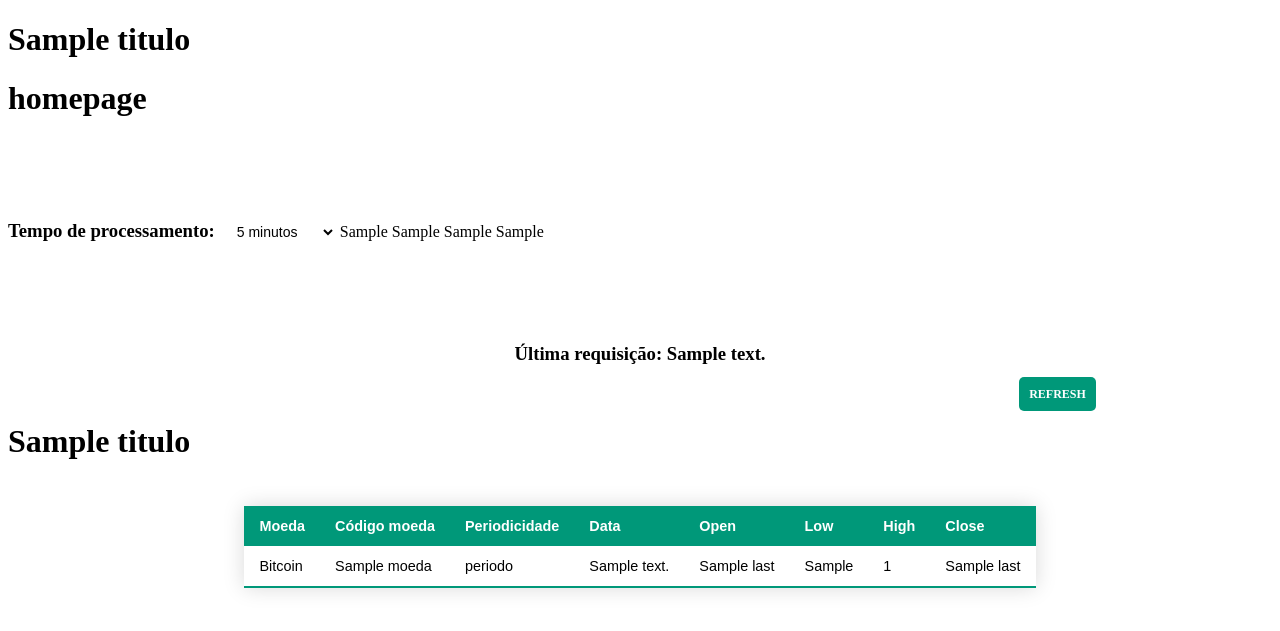
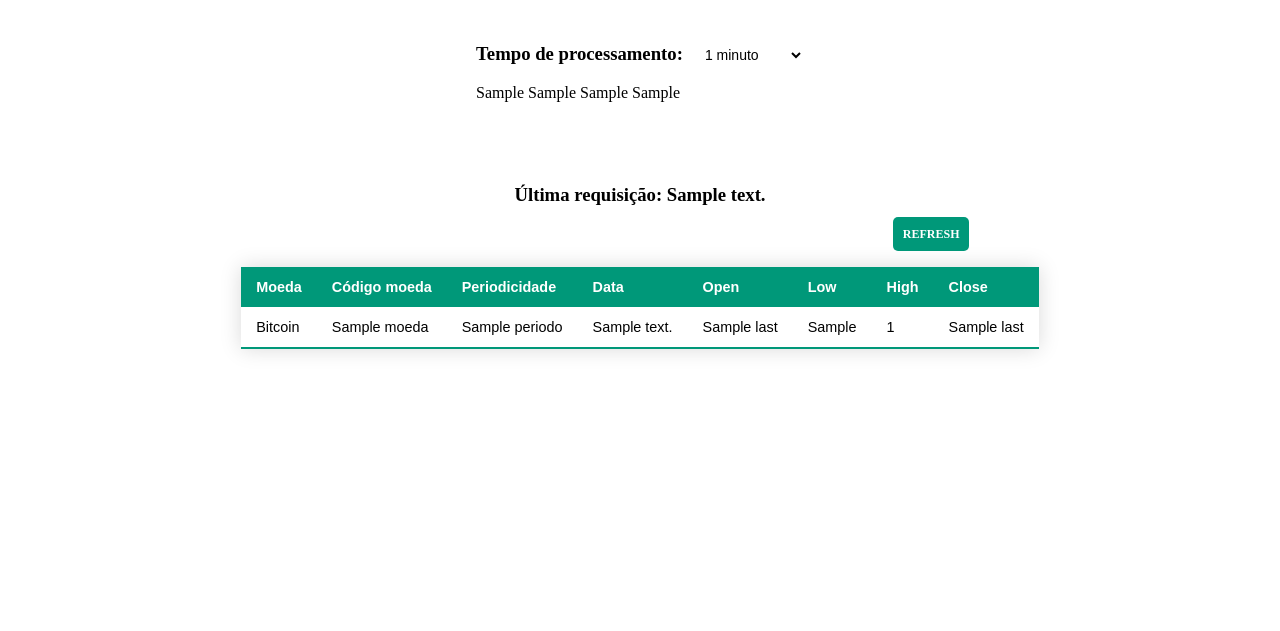
Before and after one commit to nayaras/flask-bokeh-poloniex, a Flask app: template templates/index.html in a window 1280 px wide; the page is wider, and only the part inside the window is pictured. Shown: the top 631 px of that part. Run offline with Flask 2, Linux system fonts and the light colour scheme; the template is opened without the code that fills it: most values are stand-ins (such as "Sample title", 1, 10 or a date in 2020); some libraries are stand-ins or nearby versions.

Commit message:
add jquery para tempo de execução

```diff
--- a/app.py
+++ b/app.py
@@ -5,23 +5,30 @@ from datetime import datetime
 from bokeh.embed import components
 from bokeh.plotting import figure
 from bokeh.resources import INLINE
-from bokeh.models import ColumnDataSource, HoverTool, CrosshairTool, SingleIntervalTicker, LinearAxis, DatetimeTickFormatter
+from bokeh.models import (
+    ColumnDataSource,
+    HoverTool,
+    CrosshairTool,
+    SingleIntervalTicker,
+    LinearAxis,
+    DatetimeTickFormatter,
+)
 import numpy as np
 from flask_mysqldb import MySQL
 from flask_apscheduler import APScheduler
 import pandas as pd
 
 
-#ativar: venv\Scripts\activate
-#set FLASK_ENV=development
-#set FLASK_APP=app.py
-app = Flask(__name__)
-app.config['TEMPLATES_AUTO_RELOAD'] = True
+# ativar: venv\Scripts\activate
+# set FLASK_ENV=development
+# set FLASK_APP=app.py
+app = Flask(__name__, static_url_path="")
+app.config["TEMPLATES_AUTO_RELOAD"] = True
 
-app.config['MYSQL_HOST'] = 'localhost'
-app.config['MYSQL_USER'] = 'root'
-app.config['MYSQL_PASSWORD'] = '123456'
-app.config['MYSQL_DB'] = 'smarttbot'
+app.config["MYSQL_HOST"] = "localhost"
+app.config["MYSQL_USER"] = "root"
+app.config["MYSQL_PASSWORD"] = "123456"
+app.config["MYSQL_DB"] = "smarttbot"
 
 mysql = MySQL(app)
 
@@ -31,18 +38,19 @@ def get_data():
         url = "https://poloniex.com/public?command=returnTicker"
 
         res = requests.get(url)
-        date = res.headers['Date']
+        date = res.headers["Date"]
         print(date)
 
         resposta = res.json()
         # with open('out.json', 'w') as outfile:
         #     json.dump(res.json(), outfile)
-        print('aqui: ', res.json()['USDT_BTC'])
+        #print("aqui: ", res.json()["USDT_BTC"])
 
     except:
         print("An exception occurred")
 
     return res, date
+
 
 def insert(date, resposta):
     last_id_insert = -1
@@ -50,71 +58,88 @@ def insert(date, resposta):
         cur = mysql.connection.cursor()
         data_hora = datetime.strptime(date, "%a, %d %b %Y %H:%M:%S %Z")
 
-        cur.execute("INSERT INTO cotacao(moeda_label, moeda_cod, periodicidade, data_hora, open, low, high, close) VALUES (%s, %s, %s, %s, %s, %s, %s, %s)",
-                    ('Bitcoin', 'USDT_BTC', '1', data_hora, resposta['USDT_BTC']['last'], resposta['USDT_BTC']['lowestAsk'], resposta['USDT_BTC']['highestBid'], resposta['USDT_BTC']['last']))
+        cur.execute(
+            "INSERT INTO cotacao(moeda_label, moeda_cod, periodicidade, data_hora, open, low, high, close) VALUES (%s, %s, %s, %s, %s, %s, %s, %s)",
+            (
+                "Bitcoin",
+                "USDT_BTC",
+                "1",
+                data_hora,
+                resposta["USDT_BTC"]["last"],
+                resposta["USDT_BTC"]["lowestAsk"],
+                resposta["USDT_BTC"]["highestBid"],
+                resposta["USDT_BTC"]["last"],
+            ),
+        )
         mysql.connection.commit()
 
-
-        #pega o id da última insercao
+        # pega o id da última insercao
         last_id_insert = cur.lastrowid
-        print('last', last_id_insert)
+        #print("last", last_id_insert)
 
         cur.close()
     except:
-        print('[DEBUG :: DB] Erro ao salvar ultima transacao no BD.')
+        print("[DEBUG :: DB] Erro ao salvar ultima transacao no BD.")
 
     return last_id_insert
 
+
 def update(close):
-    print('chamou pdate')
     try:
         cur = mysql.connection.cursor()
-        #pega o id do ultimo candle inserido
+        # pega o id do ultimo candle inserido
         cur.execute("select id from smarttbot.cotacao ORDER BY id DESC LIMIT 1")
         id = cur.fetchone()
-        print('id ',id)
-        cur.execute("update smarttbot.cotacao set `close` = %s where id =%s",(close,id))
+        #print("id ", id)
+        cur.execute(
+            "update smarttbot.cotacao set `close` = %s where id =%s", (close, id)
+        )
     except:
-        print('[DEBUG :: DB] Erro no update do candlestick.')
+        print("[DEBUG :: DB] Erro no update do candlestick.")
 
 
 def select(time):
     rows = []
     try:
         cur = mysql.connection.cursor()
-
-        cur.execute("select data_hora, open, low, high, close from cotacao where periodicidade= %s", (time))
+        # seleciona todo mundo no período de 24h
+        cur.execute(
+            "select data_hora, open, low, high, close from cotacao where periodicidade= %s and data_hora >= CURDATE() AND data_hora < CURDATE() + INTERVAL 1 DAY ORDER BY data_hora",
+            (time),
+        )
         rows = cur.fetchall()
 
         cur.close()
 
     except:
-        print('[DEBUG :: DB] Erro no select do candlestick.')
+        print("[DEBUG :: DB] Erro no select do candlestick.")
 
     return rows
 
 
-def create_candlestick():
+def create_candlestick(time):
 
-    rows = select("1")
-    if len(rows) > 0:
-        print('[DEBUG ::] ', len(rows), 'linhas obtidas.')
+    rows = select(time)
+    #if len(rows) > 0:
+    print("[DEBUG ::] ", len(rows), "linhas obtidas.")
         # for i in rows:
         #     print('teste ',i[0])
 
-    df = pd.DataFrame(rows, columns=['data_hora', 'open', 'low','high','close'])
-    print('cols1', df.columns)
+    df = pd.DataFrame(rows, columns=["data_hora", "open", "low", "high", "close"])
+    #print("cols1", df.columns)
     seqs = np.arange(df.shape[0])
     df["seq"] = pd.Series(seqs)
-    print(type(df["open"][0]))
+    #print(type(df["open"][0]))
 
     df["data_hora"] = pd.to_datetime(df["data_hora"])
-    df['data_hora'] = df['data_hora'].apply(lambda x: x.strftime('%d/%m/%y %H:%M:%S'))
-    #df['changepercent']=df['changepercent'].apply(lambda x: str(x)+"%")
+    df["data_hora"] = df["data_hora"].apply(lambda x: x.strftime("%d/%m/%y %H:%M:%S"))
+    # df['changepercent']=df['changepercent'].apply(lambda x: str(x)+"%")
 
-    df['mid'] = df.apply(lambda x: (x['open']+x['close'])/2, axis=1)
-    df['height'] = df.apply(lambda x: abs(
-        x['close']-x['open'] if x['close'] != x['open'] else 0.001), axis=1)
+    df["mid"] = df.apply(lambda x: (x["open"] + x["close"]) / 2, axis=1)
+    df["height"] = df.apply(
+        lambda x: abs(x["close"] - x["open"] if x["close"] != x["open"] else 0.001),
+        axis=1,
+    )
 
     inc = df.close > df.open
     dec = df.open > df.close
@@ -134,52 +159,73 @@ def create_candlestick():
     )
 
     TOOLS = [CrosshairTool(), hover]
-    #para setar range do eixo y
+    # para setar range do eixo y
     max_value = df["high"].max() + 300
     min_value = df["low"].min() - 300
-    p = figure(plot_width=700, plot_height=400, tools=TOOLS,
-            title="Candlestick do dia "+df["data_hora"][0], y_range=(min_value, max_value))
-    #p.xaxis.major_label_orientation = 50000/4
-    p.xaxis.formatter = DatetimeTickFormatter(minutes = ['%M'])
-
+    p = figure(
+        plot_width=700,
+        plot_height=400,
+        tools=TOOLS,
+        title="Candlestick do dia " + df["data_hora"][0],
+        y_range=(min_value, max_value),
+    )
+    # p.xaxis.major_label_orientation = 50000/4
+    p.xaxis.formatter = DatetimeTickFormatter(minutes=["%M"])
 
     p.grid.grid_line_alpha = 0.3
 
     # this is the up tail
     p.segment(df.seq[inc], df.high[inc], df.seq[inc], df.low[inc], color="red")
     # this is the bottom tail
-    p.segment(df.seq[dec], df.high[dec], df.seq[dec],
-            df.low[dec], color="green")
+    p.segment(df.seq[dec], df.high[dec], df.seq[dec], df.low[dec], color="green")
     # this is the candle body for the red dates
-    p.rect(x='seq', y='mid', width=w, height='height',
-        fill_color="red", line_color="red", source=sourceInc)
+    p.rect(
+        x="seq",
+        y="mid",
+        width=w,
+        height="height",
+        fill_color="red",
+        line_color="red",
+        source=sourceInc,
+    )
     # this is the candle body for the green dates
-    p.rect(x='seq', y='mid', width=w, height='height',
-        fill_color="green", line_color="green", source=sourceDec)
+    p.rect(
+        x="seq",
+        y="mid",
+        width=w,
+        height="height",
+        fill_color="green",
+        line_color="green",
+        source=sourceDec,
+    )
 
     return p
 
+#tempo default
+tempo = "1"
+@app.route("/", methods=["GET", "POST"])
+def home():
+    global tempo
+    if request.method == "GET":
+        if "selected_index" in request.args:
+            tempo = request.args.get("selected_index")
+            print('recarregou aqui')
 
-@app.route("/get-selected")
-def get_selected():
-    select = request.form.get('time')
-    return redirect(url_for('/'))
-
-@app.route("/", methods=['GET', 'POST'])
-def home():
-    print('chamou home ',str(datetime.now()))
+    print("chamou home ", str(datetime.now()))
     res = get_data()
 
     if res[0].status_code == 200:
         resposta = res[0].json()
-        moedas_selecionadas = ['USDT_BTC', 'USDC_BTC',
-                               'BTC_BTS', 'BTC_DASH', 'BTC_DOGE', 'BTC_LTC']
-        print('resp ', resposta['BTC_BTS'])
-        update(resposta['USDT_BTC']['last'])
-
-
-
-
+        moedas_selecionadas = [
+            "USDT_BTC",
+            "USDC_BTC",
+            "BTC_BTS",
+            "BTC_DASH",
+            "BTC_DOGE",
+            "BTC_LTC",
+        ]
+        #print("resp ", resposta["BTC_BTS"])
+        update(resposta["USDT_BTC"]["last"])
 
         insert(res[1], resposta)
 
@@ -188,16 +234,25 @@ def home():
         # scheduler.start()
 
 
+
         # grab the static resources
         js_resources = INLINE.render_js()
         css_resources = INLINE.render_css()
-        candlestick = create_candlestick()
+        candlestick = create_candlestick(tempo)
         script, div = components(candlestick)
 
 
-        return render_template("index.html", cotacao=resposta, moedas=moedas_selecionadas, data_requisicao=res[1], plot_script=script,
-        plot_div=div,
-        js_resources=js_resources,
-        css_resources=css_resources)
+
+        return render_template(
+            "index.html",
+            cotacao=resposta,
+            moedas=moedas_selecionadas,
+            data_requisicao=res[1],
+            periodo=tempo,
+            plot_script=script,
+            plot_div=div,
+            js_resources=js_resources,
+            css_resources=css_resources,
+        )
     else:
         return render_template("index.html", cotacao="ERROR")
--- /dev/null
+++ b/static/js/jquery.min.js
@@ -0,0 +1,36 @@
+$('#time').change(function () {
+    //location.reload();
+    var selected_index = $('#time :selected').val();
+    console.log('val', selected_index)
+    localStorage.setItem("time", selected_index);
+    $.ajax({
+        type: "GET",
+        url: '/',
+        data: {
+            'selected_index': selected_index
+        },
+        success: function (response) {
+            console.log("foi");
+            downString = response.downloadString;
+            //$("#candlestick").load("/");
+            window.location = window.location.href;
+        }
+    });
+    //window.location.reload();
+});
+$(document).ready(function () {
+    if ($('#time').val() == null) {
+        localStorage.setItem("time", "1");
+    }
+    if ($('#time').length) {
+        $('#time').val(localStorage.getItem("time"));
+
+    }
+
+
+    //console.log('tam ',$('#time').length, 'tam 2', $('#time :selected').val())
+});
+// window.onbeforeunload = (function() {
+//     //localStorage.removeItem("time");
+//     localStorage.clear();
+// });
--- a/static/style.css
+++ b/static/style.css
@@ -46,13 +46,12 @@
     border: none;
     font-weight: 900;
     border-radius: 5px;
-    width: 20%;
-    margin-left: 80%;
-    margin-right: 50%;
-
-
+    margin-left: 70%;
   }
-
+.candlestick{
+  justify-content: center;
+  display: grid;
+}
 /* Dropdown time */
 /* Style The Dropdown Button */
 .dropbtn {
@@ -61,6 +60,7 @@
   padding: 14px;
   font-size: 14px;
   border: 1px;
+  border-color: #009879;
   cursor: pointer;
   display: inline;
 }
@@ -76,7 +76,9 @@
 
 }
 .inline {
-  display: inline;
+  display: inline-block;
+  padding: 0%;
+  width: 100%;
 }
 
 /* The container <div> - needed to position the dropdown content */
--- a/templates/base.html
+++ b/templates/base.html
@@ -4,24 +4,22 @@
   <head>
     <meta charset="utf-8">
     <meta name="viewport" content="width=device-width, initial-scale=1">
-  <title>Lista</title>
+    <title>Candlestick</title>
     <link href="{{ url_for('static', filename='style.css') }}" rel="stylesheet">
+
+    <script src="https://ajax.googleapis.com/ajax/libs/jquery/3.1.0/jquery.min.js"></script>
+    <script src="{{ url_for('static', filename='js/jquery.min.js') }}"></script>
+
 
   </head>
 
   <body>
-  <div class="container">
-
-    <div class="page-header">
-      <h1>{{ titulo }}</h1>
+    <div>
       {% block content%} {% endblock %}
     </div>
-    {% block conteudo %}{% endblock %}
-    <div>
-      {% block clandestick %}{% endblock %}
 
-    </div>
-  </div>
+
+    {% block tabela %}{% endblock %}
 
 
   </body>
--- a/templates/index.html
+++ b/templates/index.html
@@ -2,32 +2,25 @@
 
 {%block content%}
 
-<head>
-    <title>Homepage</title>
-</head>
-
-<body>
-    <h1>homepage</h1>
-    <div>
+    <div class="candlestick">
         <div class="dropdown">
             <h3 class="h3_">Tempo de processamento: </h3>
             <select name="time" id="time" class="dropbtn">
                 <div class="dropdown-content">
-                <option value="5" selected="selected">5 minutos</option>
+                    <option value="1" selected="selected">1 minuto</option>
+                    <option value="5">5 minutos</option>
                     <option value="10">10 minutos</option>
-                <option value="15">15 minutos</option>
                 </div>
             </select>
         </div>
-
+        <div>
             {{ js_resources|indent(4)|safe }}
             {{ css_resources|indent(4)|safe }}
             {{ plot_script|indent(4)|safe }}
 
             {{ plot_div|indent(4)|safe }}
 
-
-
+        </div>
     </div>
     <div class="inline">
         <h3 class="h3_2">Última requisição: {{ data_requisicao }} </h3>
@@ -36,20 +29,4 @@
         {%include "lista.html"%}
     </div>
 
-
     {%endblock%}
-    <script>
-        $('#time').change(function () {
-        $.ajax({
-            url: url, // this is the variable we declared in the template file
-            data: $('#time option:selected').val(),
-            type: 'POST',
-            contentType: false
-        }).done(function (res) {
-            // assuming res is the options for the second select filed
-            // append them to the second select
-        });
-    });
-    </script>
-
-</body>
--- a/templates/lista.html
+++ b/templates/lista.html
@@ -1,6 +1,6 @@
 {% extends "base.html" %}
 <!--criamos um bloco de conteúdo a ser interpretado pelo python-->
-{% block conteudo %}
+{% block tabela %}
 <div style="overflow-x:auto;">
 
     <table class="styled-table">
@@ -18,12 +18,12 @@
             </tr>
         </thead>
         <tbody>
-            {% if cotacao != 'ERROR': %}
+            {% if cotacao|length != 0: %}
             {% for moeda in moedas: %}
             <tr>
                 <td>Bitcoin</td>
                 <td>{{ moeda }}</td>
-                <td>{{ "periodo" }}</td>
+                <td>{{ periodo }}</td>
                 <td>{{ data_requisicao }}</td>
                 <td>{{ cotacao[moeda]['last'] }}</td>
                 <td>{{ cotacao[moeda]['lowestAsk'] }}</td>
```
Lines whose indentation alone changed are shown as unchanged.
